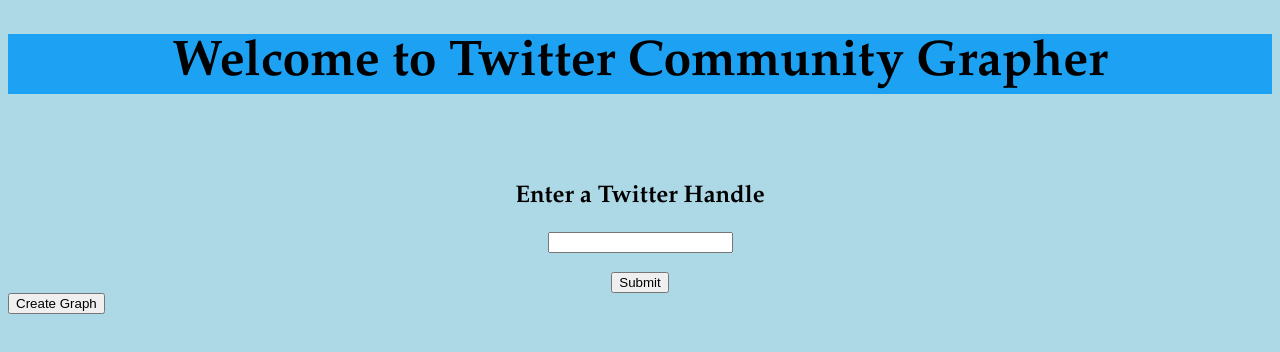
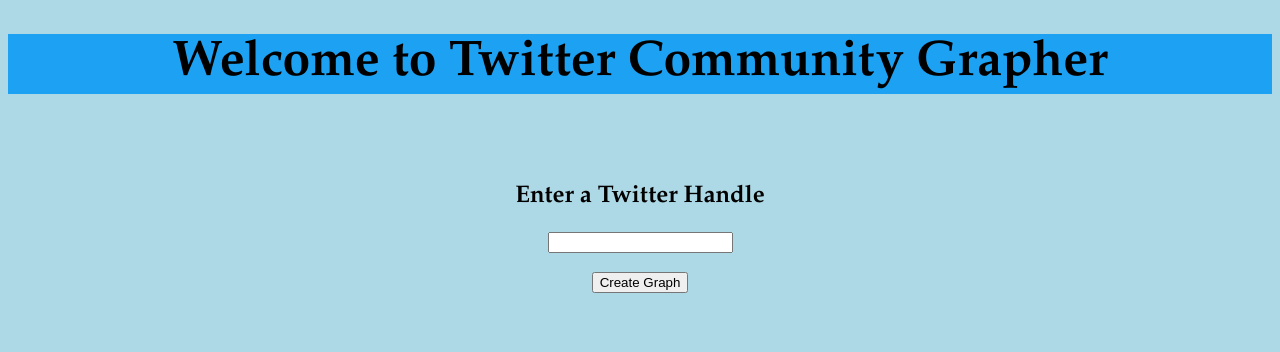
Before and after one commit to CornellDataScience/de-twitter-community-grapher, a Vue app in the folder frontend/: page / in a window 1280 px wide. Shown: the top 352 px of the page. Built offline with nearby package versions, Linux system fonts and the light colour scheme.

Commit message:
only have one button

```diff
--- a/frontend/src/App.vue
+++ b/frontend/src/App.vue
@@ -8,7 +8,7 @@
 
     <input v-model="handle" id="textbox"> <br> <br>
     <div class="button">
-      <button v-on:click="fetchData(handle)"> Submit </button>
+      <button v-on:click="fetchData(handle)"> Create Graph </button>
     </div>
 
   </div>
--- a/frontend/src/components/Graph.vue
+++ b/frontend/src/components/Graph.vue
@@ -1,8 +1,6 @@
 <template>
 
   <div>
-
-    <button v-on:click="clickHandler">Create Graph</button>
 
     <svg width='1500' height='1000' class='arjunstest'></svg>
 
@@ -23,8 +21,16 @@
       }
     },
     props: ["user"],
-    methods: {
-      clickHandler() {
+    computed: {
+      userData: function() {
+        return this.$store.getters.getUserData;
+      }
+    },
+    watch: {
+      userData: function(value) {
+
+        const graphData = value;
+
         const svg = d3.select('svg')
         const width = svg.attr('width')
         const height = svg.attr('height')
@@ -99,7 +105,7 @@
           {source: 1, target: 2}
         ]
 
-        let nodes = this.userData.vertices;
+        let nodes = graphData.vertices;
         nodes = nodes.map(item => {
           return {name: parseInt(item.id), label: item.properties.name[0].value};
         });
@@ -116,7 +122,7 @@
 
         strength = strength*-1;
 
-        let links = this.userData.edges;
+        let links = graphData.edges;
         links = links.map(item => {
           return {source: parseInt(item.source), target: parseInt(item.target)};
         });
@@ -192,12 +198,6 @@
         node.call(nodeDrag)
 
         simulation.on('tick',ticked)
-
-      }
-    },
-    computed: {
-      userData() {
-        return this.$store.getters.getUserData;
       }
     }
   });
```
